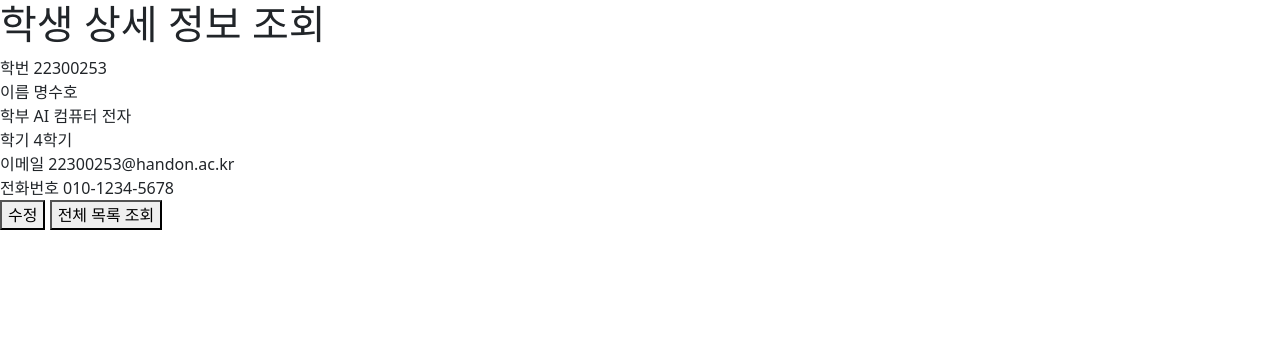
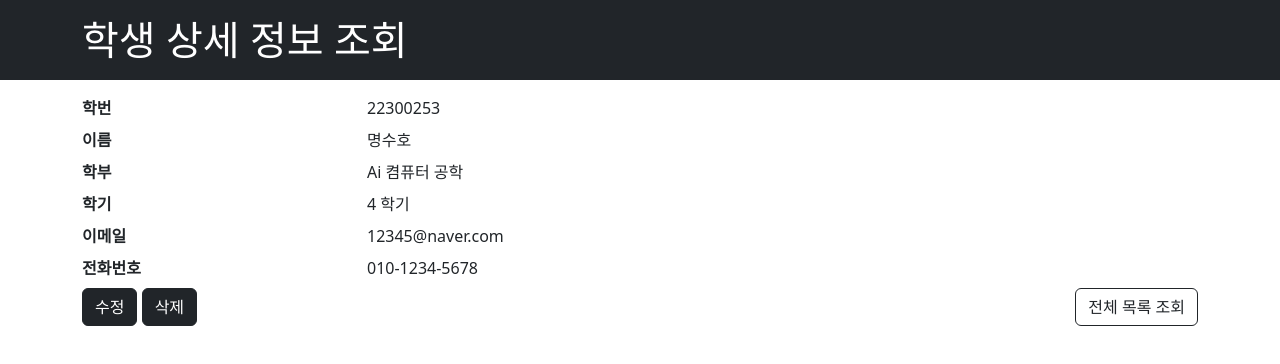
Before and after one commit to Suho-22300253/2026OSS_assign03, a plain HTML site: page view.html in a window 1280 px wide. Drawn offline with nearby package versions, Linux system fonts and the light colour scheme.

Commit message:
각 info에서 항목명과 값의 위치를 일정하게 정렬하는 방법

```diff
--- a/view.html
+++ b/view.html
@@ -10,44 +10,81 @@
 </head>
 
 <body>
-    <header>
-        <h1>학생 상세 정보 조회</h1>
+    <header class="bg-dark text-white py-3">
+        <div class="container">
+            <h1 class="mb-0">학생 상세 정보 조회</h1>
+        </div>
     </header>
 
-    <main>
-        <div class = "info">
-            학번 22300253
+    <main class="container py-3">
+
+        <div class="row mb-2">
+
+            <div class="col-3">
+                <strong>학번</strong>
+            </div>
+
+            <div class="col-9">
+                22300253
+            </div>
+
         </div>
 
-        <div class = "info">
-            이름 명수호
+        <div class="row mb-2">
+            <div class="col-3">
+                <strong>이름</strong>
+            </div>
+            <div class="col-9">명수호</div>
+
         </div>
 
-        <div class = "info">
-            학부 AI 컴퓨터 전자
+        <div class="row mb-2">
+            <div class="col-3">
+                <strong>학부</strong>
+            </div>
+            <div class="col-9">Ai 켬퓨터 공학</div>
+
         </div>
 
-        <div class = "info">
-            학기 4학기
+       <div class="row mb-2">
+            <div class="col-3">
+                <strong>학기</strong>
+            </div>
+            <div class="col-9">4 학기</div>
+
         </div>
 
-        <div class = "info">
-            이메일 22300253@handon.ac.kr
+        <div class="row mb-2">
+            <div class="col-3">
+                <strong>이메일</strong>
+            </div>
+            <div class="col-9">12345@naver.com</div>
+
         </div>
 
-        <div class = "info">
-            전화번호 010-1234-5678
+        <div class="row mb-2">
+            <div class="col-3">
+                <strong>전화번호</strong>
+            </div>
+            <div class="col-9">010-1234-5678</div>
+
         </div>
 
         <div>
-            <button>수정</button>
-            <button>전체 목록 조회</button>
+            <div class="d-flex justify-content-between align-items-center">
+                <div>
+                    <a href="edit.html" class="btn-dark btn">수정</a>
+                    <a href="#" class="btn btn-dark">삭제</a>
+                </div>
+                <a href="index.html" class="btn btn-outline-dark">전체 목록 조회</a>
+            </div>
+
         </div>
 
     </main>
-        <footer>
+    <footer>
 
-        </footer>
+    </footer>
 </body>
 
 </html>
```
